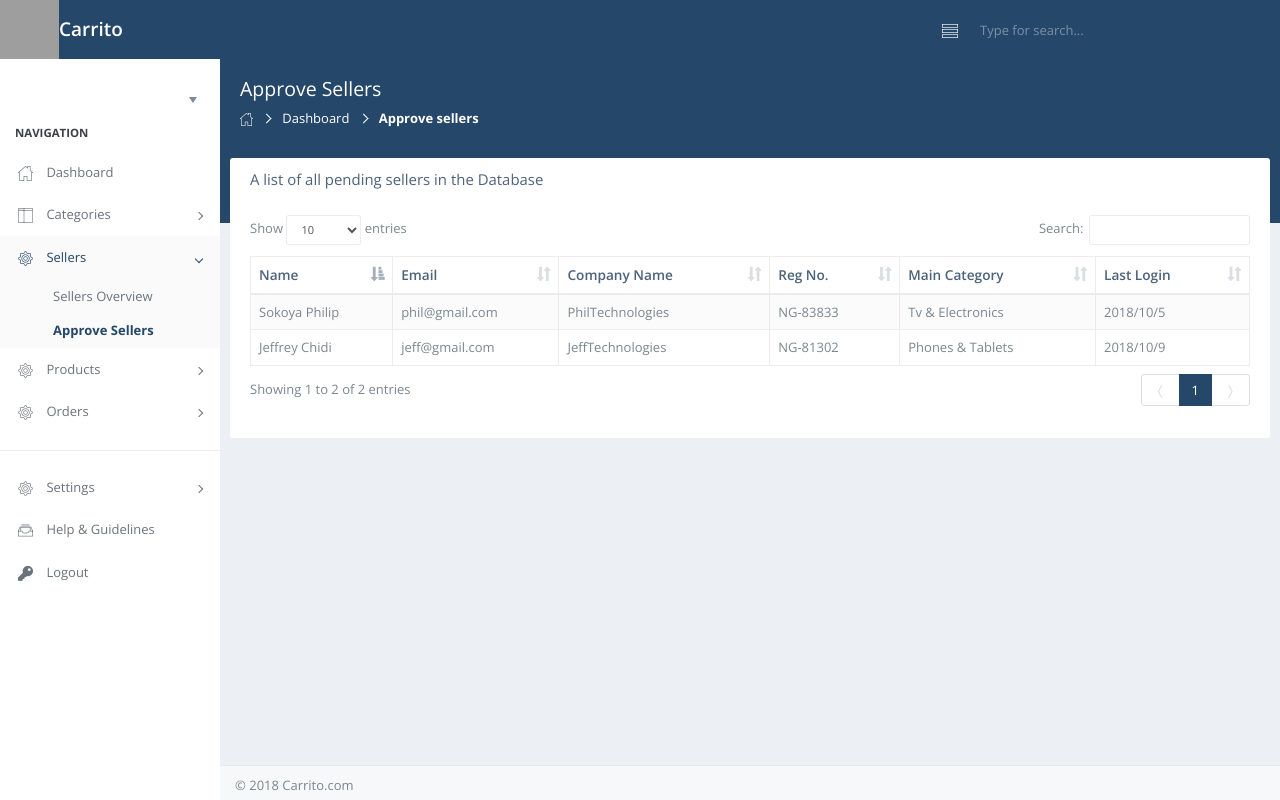
After one commit to schoolvillephilip/admin, a CodeIgniter app: page /admin/index.php/sellers/approve in a window 1280 px wide. The commit adds this page. Run offline with CodeIgniter, Linux system fonts and the light colour scheme; the visitor is signed in with stand-in values (Sample User, id 1); data comes from the database, SQL or seed files in the repository; data that the repository does not hold is empty; some libraries are stand-ins or nearby versions; some web fonts are replaced; grey boxes are pictures that could not be loaded.

Commit message:
Updated the seller admin

```diff
--- a/application/controllers/Sellers.php
+++ b/application/controllers/Sellers.php
@@ -36,4 +36,14 @@ class Sellers extends CI_Controller
 		$this->load->view('admin/sellers/detail', $page_data);
 	}
 
+	public function approve()
+	{
+		$page_data['page_title'] = 'Approve Sellers';
+		$page_data['pg_name'] = 'sellers';
+		$page_data['sub_name'] = 'approve_sellers';
+		$page_data['profile'] = $this->admin->get_profile_details(base64_decode($this->session->userdata('logged_id')),
+			'first_name,last_name,email,profile_pic');
+		$this->load->view('admin/sellers/approve', $page_data);
+	}
+
 }
--- /dev/null
+++ b/application/views/admin/sellers/approve.php
@@ -0,0 +1,140 @@
+<?php $this->load->view('templates/meta_tags'); ?>
+</head>
+<body>
+<div id="container" class="effect aside-float aside-bright mainnav-lg">
+
+	<!--NAVBAR-->
+	<!--===================================================-->
+	<?php $this->load->view('templates/head_navbar'); ?>
+	<!--===================================================-->
+	<!--END NAVBAR-->
+
+	<div class="boxed">
+
+		<!--CONTENT CONTAINER-->
+		<!--===================================================-->
+		<div id="content-container">
+			<div id="page-head">
+				<!--Page Title-->
+				<!--~~~~~~~~~~~~~~~~~~~~~~~~~~~~~~~~-->
+				<div id="page-title">
+					<h1 class="page-header text-overflow">Approve Sellers</h1>
+				</div>
+				<!--~~~~~~~~~~~~~~~~~~~~~~~~~~~~~~~~-->
+				<!--End page title-->
+				<!--Breadcrumb-->
+				<!--~~~~~~~~~~~~~~~~~~~~~~~~~~~~~~~~-->
+				<ol class="breadcrumb">
+					<li><a href="#"><i class="demo-pli-home"></i></a></li>
+					<li><a href="#">Dashboard</a></li>
+					<li class="active">Approve sellers</li>
+				</ol>
+				<!--~~~~~~~~~~~~~~~~~~~~~~~~~~~~~~~~-->
+				<!--End breadcrumb-->
+			</div>
+			<!--Page content-->
+			<!--===================================================-->
+			<div id="page-content">
+
+				<div class="row">
+					<div class="panel">
+						<div class="panel-heading">
+							<h3 class="panel-title">A list of all pending sellers in the Database</h3>
+						</div>
+						<div class="panel-body">
+							<table id="demo-dt-basic" class="table table-striped table-bordered" cellspacing="0"
+								   width="100%">
+								<thead>
+								<tr>
+									<th>Name</th>
+									<th>Email</th>
+									<th class="min-tablet">Company Name</th>
+									<th class="min-tablet">Reg No.</th>
+									<th class="min-desktop">Main Category</th>
+									<th class="min-desktop">Last Login</th>
+								</tr>
+								</thead>
+								<tbody>
+								<tr>
+									<td><a href="<?= base_url('sellers/detail'); ?>"> Sokoya Philip</a></td>
+									<td>phil@gmail.com</td>
+									<td>PhilTechnologies</td>
+									<td>NG-83833</td>
+									<td>Tv & Electronics</td>
+									<td>2018/10/5</td>
+								</tr>
+								<tr>
+									<td><a href="<?= base_url('sellers/detail'); ?>">Jeffrey Chidi</a></td>
+									<td>jeff@gmail.com</td>
+									<td>JeffTechnologies</td>
+									<td>NG-81302</td>
+									<td>Phones & Tablets</td>
+									<td>2018/10/9</td>
+								</tr>
+								</tbody>
+							</table>
+						</div>
+					</div>
+
+				</div>
+			</div>
+			<!--===================================================-->
+			<!--End page content-->
+
+		</div>
+		<!--===================================================-->
+		<!--END CONTENT CONTAINER-->
+
+
+		<!--ASIDE-->
+		<!--===================================================-->
+		<?php $this->load->view('templates/aside_menu'); ?>
+		<!--===================================================-->
+		<!--END ASIDE-->
+
+		<!--MAIN NAVIGATION-->
+		<!--===================================================-->
+		<?php $this->load->view('templates/menu'); ?>
+		<!--===================================================-->
+		<!--END MAIN NAVIGATION-->
+
+	</div>
+
+
+	<!-- FOOTER -->
+	<!--===================================================-->
+	<?php $this->load->view('templates/footer'); ?>
+	<!--===================================================-->
+	<!-- END FOOTER -->
+
+
+	<!-- SCROLL PAGE BUTTON -->
+	<!--===================================================-->
+	<button class="scroll-top btn">
+		<i class="pci-chevron chevron-up"></i>
+	</button>
+	<!--===================================================-->
+</div>
+<!--===================================================-->
+<!-- END OF CONTAINER -->
+<!--JAVASCRIPT-->
+<!--=================================================-->
+
+
+<?php $this->load->view('templates/scripts'); ?>
+<script>
+	$('#demo-dt-basic').dataTable({
+		"responsive": true,
+		"language": {
+			"paginate": {
+				"previous": '<i class="demo-psi-arrow-left"></i>',
+				"next": '<i class="demo-psi-arrow-right"></i>'
+			}
+		}
+	});
+
+</script>
+<!--	<script src="/assets/plugins/datatables/media/js/jquery.dataTables.js"></script>-->
+</body>
+
+</html>
--- a/application/views/admin/sellers/detail.php
+++ b/application/views/admin/sellers/detail.php
@@ -66,7 +66,7 @@
 									</li>
 									<li class="col-xs-4">
 										<span class="text-lg text-semibold text-main">450</span>
-										<p class="text-muted mar-no">Products Sold</p>
+										<p class="text-muted mar-no">All Products</p>
 									</li>
 								</ul>
 							</div>
--- a/application/views/templates/menu.php
+++ b/application/views/templates/menu.php
@@ -96,8 +96,8 @@
 							<ul class="collapse <?php if ($pg_name == 'sellers') echo 'in'; ?>">
 								<li <?php if ($sub_name == 'sellers_overview') echo 'class="active-link"' ?>><a
 										href="<?= base_url('sellers') ?>">Sellers Overview</a></li>
-								<li <?php if ($sub_name == 'manage_sellers') echo 'class="active-link"' ?>><a
-										href="<?= base_url('sellers/manage'); ?>">Approve Sellers</a></li>
+								<li <?php if ($sub_name == 'approve_sellers') echo 'class="active-link"' ?>><a
+										href="<?= base_url('sellers/approve'); ?>">Approve Sellers</a></li>
 
 							</ul>
 						</li>
```
